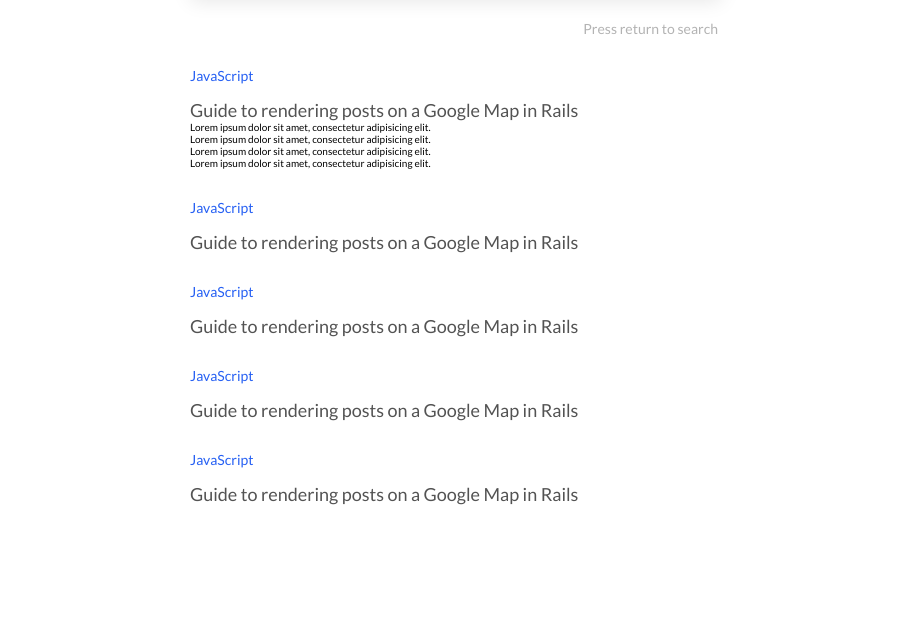
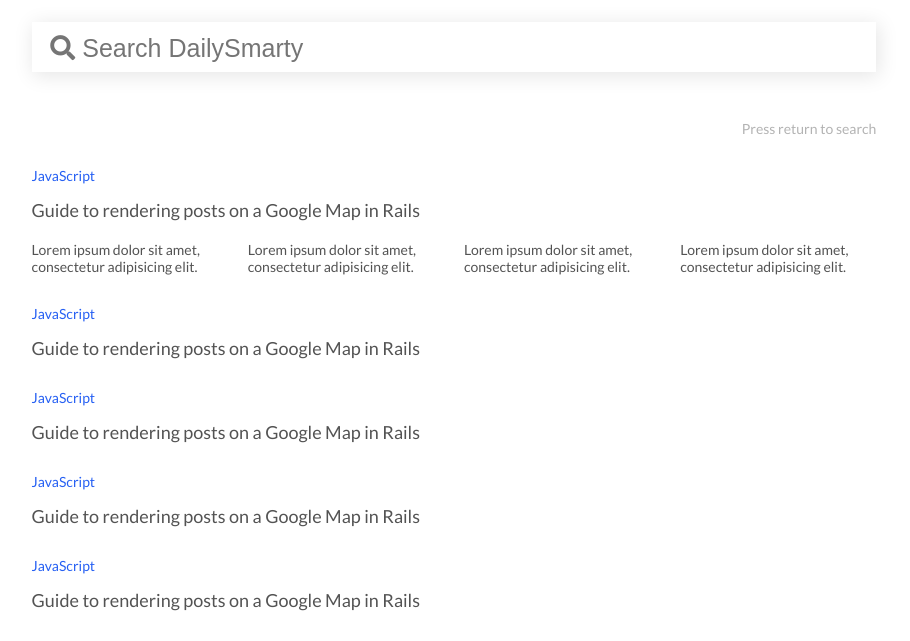
Before and after one commit to Marimar8888/Search, a plain HTML site: page result.html in a window 1280 px wide. Shown: the part 180-821 px from the top of the page, without its empty margins (186-1096 px from the left). Before the commit the page ends 800 px from the top, so only its background shows below. Drawn offline with Linux system fonts and the light colour scheme.

Commit message:
Implementing Shared Styles for Custom Input Elements to Decrease Code Duplication

```diff
--- a/result.html
+++ b/result.html
@@ -4,6 +4,7 @@
 <head>
   <meta charset="UTF-8">
   <meta name="viewport" content="width=device-width, initial-scale=1.0">
+  <link rel="stylesheet" href="styles/main.css">
   <link rel="preconnect" href="https://fonts.googleapis.com">
   <link href="https://fonts.googleapis.com/css2?family=Lato&display=swap" rel="stylesheet">
   <link rel="stylesheet" href="https://use.fontawesome.com/releases/v5.15.4/css/solid.css"
@@ -11,7 +12,7 @@
   <title>Front End Search Implementation Page Result</title>
   <meta name="viewport" content="width=device-width, initial-scale=1">
 
-  <link rel="stylesheet" href="styles/main.css">
+
 </head>
 
 <body>
@@ -20,7 +21,7 @@
       <img src="images/ds_circle_logo.png" alt="">
     </div>
 
-    <div class="homepage-search-bar">
+    <div class="search-bar result-search-bar">
       <input type="text" placeholder="&#xf002; Search DailySmarty">
       <p>Press return to search</p>
     </div>
@@ -36,10 +37,10 @@
         </div>
 
         <div class="result-post-links-wrapper">
-          <div class="result-post-link">Lorem ipsum dolor sit amet, consectetur adipisicing elit.</div>
-          <div class="result-post-link">Lorem ipsum dolor sit amet, consectetur adipisicing elit.</div>
-          <div class="result-post-link">Lorem ipsum dolor sit amet, consectetur adipisicing elit.</div>
-          <div class="result-post-link">Lorem ipsum dolor sit amet, consectetur adipisicing elit.</div>
+          <a href="#" class="result-post-link">Lorem ipsum dolor sit amet, consectetur adipisicing elit.</a>
+          <a href="#" class="result-post-link">Lorem ipsum dolor sit amet, consectetur adipisicing elit.</a>
+          <a href="#" class="result-post-link">Lorem ipsum dolor sit amet, consectetur adipisicing elit.</a>
+          <a href="#" class="result-post-link">Lorem ipsum dolor sit amet, consectetur adipisicing elit.</a>
         </div>
       </div>
       <div class="post">
@@ -81,5 +82,4 @@
     </div>
   </div>
 </body>
-
 </html>
--- a/styles/main.css
+++ b/styles/main.css
@@ -39,14 +39,13 @@ html {
     width: 10.5rem;
 }
 
-.homepage-search-bar {
+.search-bar {
     grid-column: 1/-1;
     grid-row: 2;
 }
 
-.homepage-search-bar input {
-    width: 66vh;
-    height: 5rem;
+.search-bar input {
+    width: 66vw;
     padding-left: 0.75em;
     box-shadow: 2px 3px 20px 1px rgba(0, 0, 0, 0.1);
     border: 0px solid transparent;
@@ -54,30 +53,36 @@ html {
     outline: none;
 }
 
-.homepage-search-bar input:hover {
+.search-bar input:hover {
     outline: none;
     box-shadow: 2px 3px 20px 1px rgba(0, 0, 0, 0.3);
 }
 
-.homepage-search-bar input[type="text"] {
+.search-bar input[type="text"] {
     font-size: 2.5em;
     font-family: 'Font Awesome\ 5 Free', Arial, Helvetica, sans-serif;
     color: #A4A4A4;
 }
 
-.homepage-search-bar input[type="text"]:focus {
+.search-bar input[type="text"]:focus {
     font-size: 2.5em;
     font-family: 'Font Awesome\ 5 Free', Arial, Helvetica, sans-serif;
     font-weight: 600;
 }
 
-.homepage-search-bar p {
+.search-bar p {
     color: #b3b3b3;
     font-size: 1.4rem;
     line-height: 1.7rem;
     margin-top: 2.3rem;
     text-align: right;
 }
+
+.homepage-search-bar input {
+    height: 11.8rem;
+}
+
+
 
 .recent-posts-wrapper {
     grid-column: 1/-1;
@@ -113,7 +118,7 @@ html {
 .results-posts-wrapper {
     grid-row: 3;
     grid-column: 1/-1;
-    width: 66vh;
+    width: 66vw;
 }
 
 .post {
@@ -132,3 +137,26 @@ html {
     text-decoration: none;
     font-size: 1.8rem;
 }
+
+.result-post-links-wrapper {
+    display: grid;
+    grid-template-columns: repeat(auto-fit, minmax(100px, 1fr));
+    grid-gap: 2rem;
+    margin-top: 2rem;
+}
+
+.result-search-bar input {
+    height: 5rem;
+    margin-bottom: 1em;
+    margin-top: 3em;
+}
+
+.result-post-link {
+    text-decoration: none;
+    color: #535353;
+    font-size: 1.4rem;
+}
+
+.result-post-link:hover {
+    text-decoration: underline;
+}
```
Also changed, not shown: index.html (+6 -5 lines).
